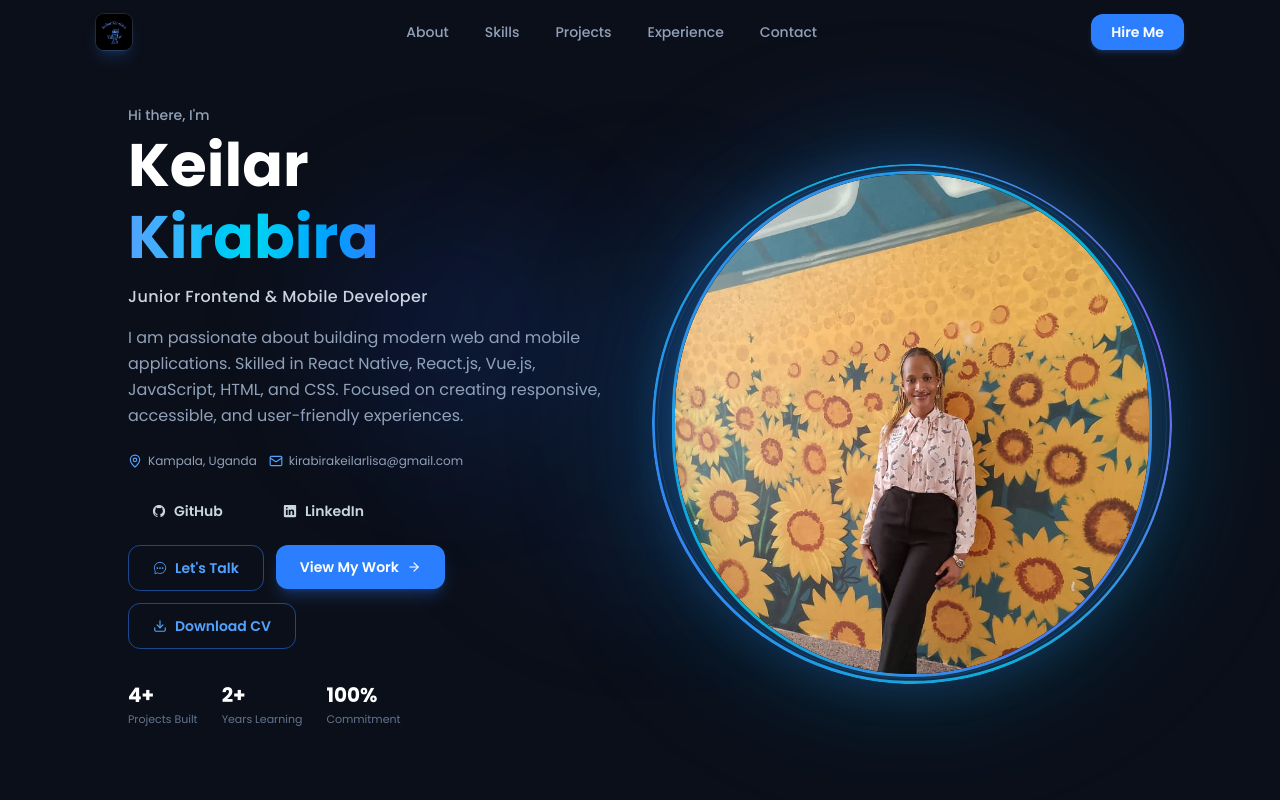
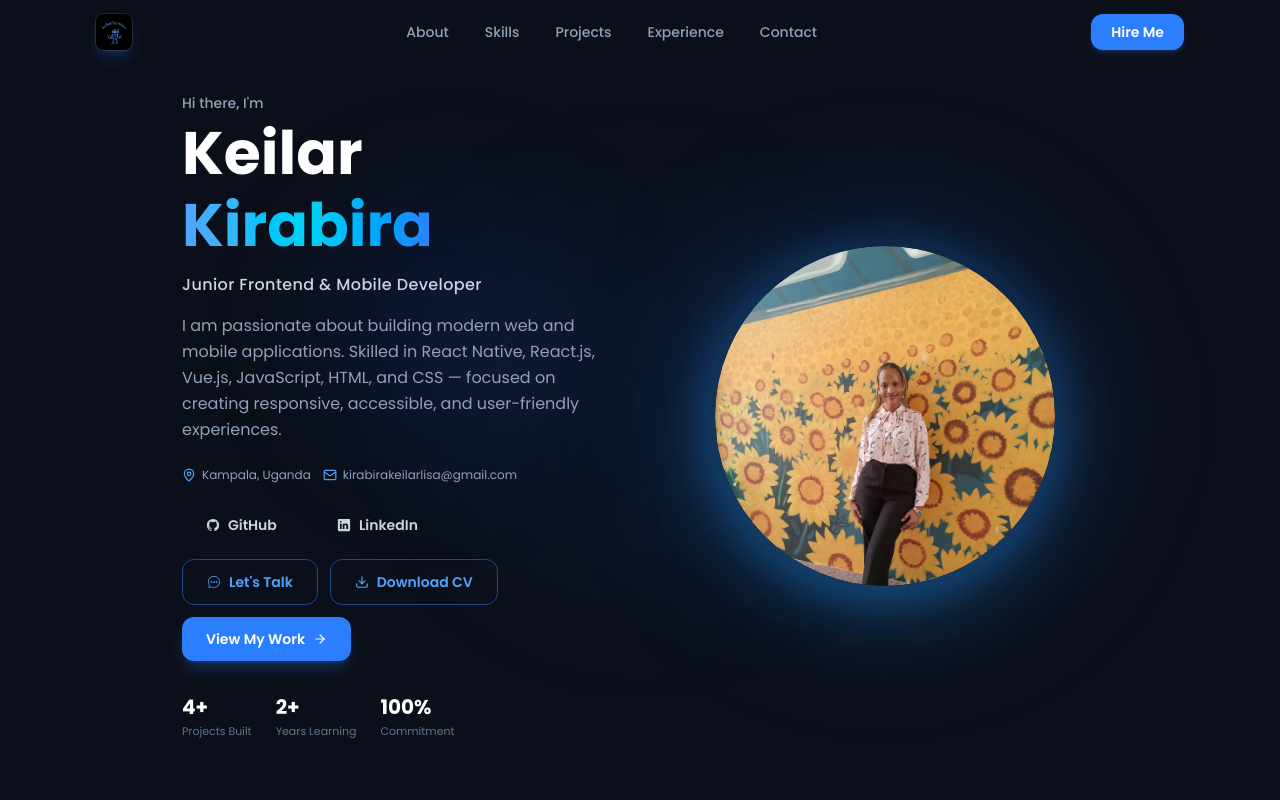
Before and after one commit to Keilar-kirabira/kirabira-keilar-portfolio, a React (Vite) app: page / in a window 1280 px wide. Shown: the top 800 px of the page. Built offline with nearby package versions, Linux system fonts and the light colour scheme.

Commit message:
Modify the hero.jsx section

```diff
--- a/src/components/sections/Hero.jsx
+++ b/src/components/sections/Hero.jsx
@@ -41,11 +41,10 @@ const Hero = () => {
         }}
       />
 
-      <div className="relative z-10 max-w-6xl mx-auto px-4 md:px-8 lg:px-16 pt-20 pb-12 flex flex-col lg:flex-row items-center gap-8 lg:gap-16">
+      <div className="relative z-10 max-w-6xl mx-auto px-4 md:px-8 lg:px-16 pt-20 pb-12 flex flex-col lg:flex-row items-center gap-12 lg:gap-16">
 
         {/* Left — Text */}
         <div className="flex-1 text-center lg:text-left">
-          {/* Greeting */}
           <motion.p
             initial={{ opacity: 0, y: 20 }}
             animate={{ opacity: 1, y: 0 }}
@@ -55,7 +54,6 @@ const Hero = () => {
             Hi there, I'm
           </motion.p>
 
-          {/* Name */}
           <motion.h1
             initial={{ opacity: 0, y: 30 }}
             animate={{ opacity: 1, y: 0 }}
@@ -69,7 +67,6 @@ const Hero = () => {
             </span>
           </motion.h1>
 
-          {/* Role */}
           <motion.p
             initial={{ opacity: 0, y: 20 }}
             animate={{ opacity: 1, y: 0 }}
@@ -79,7 +76,6 @@ const Hero = () => {
             Junior Frontend &amp; Mobile Developer
           </motion.p>
 
-          {/* Description */}
           <motion.p
             initial={{ opacity: 0, y: 20 }}
             animate={{ opacity: 1, y: 0 }}
@@ -87,7 +83,7 @@ const Hero = () => {
             className="text-slate-400 text-sm md:text-base leading-relaxed max-w-lg mx-auto lg:mx-0 mb-6"
           >
             I am passionate about building modern web and mobile applications. Skilled in React
-            Native, React.js, Vue.js, JavaScript, HTML, and CSS. Focused on creating responsive,
+            Native, React.js, Vue.js, JavaScript, HTML, and CSS — focused on creating responsive,
             accessible, and user-friendly experiences.
           </motion.p>
 
@@ -135,7 +131,7 @@ const Hero = () => {
             </Button>
           </motion.div>
 
-
+          {/* Row 2: Let's Talk | Download CV | View My Work */}
           <motion.div
             initial={{ opacity: 0, y: 20 }}
             animate={{ opacity: 1, y: 0 }}
@@ -146,10 +142,6 @@ const Hero = () => {
               <IoChatbubbleEllipsesOutline className="w-3.5 h-3.5" />
               Let's Talk
             </Button>
-            <Button onClick={handleViewWork} variant="primary" size="sm">
-              View My Work
-              <ArrowRight className="w-3.5 h-3.5" />
-            </Button>
             <Button
               href="https://drive.google.com/file/d/1kqaV1GKneZdEsp4K3tAl40ENk4516amK/view?usp=sharing"
               variant="outline"
@@ -158,6 +150,10 @@ const Hero = () => {
             >
               <Download className="w-3.5 h-3.5" />
               Download CV
+            </Button>
+            <Button onClick={handleViewWork} variant="primary" size="sm">
+              View My Work
+              <ArrowRight className="w-3.5 h-3.5" />
             </Button>
           </motion.div>
 
@@ -181,56 +177,34 @@ const Hero = () => {
           </motion.div>
         </div>
 
-        {/* Right — Large Circular Profile Photo */}
-        <div className="flex-1 flex items-start justify-center w-full lg:pt-4">
+        {/* Right — Circular Profile Photo, vertically centered */}
+        <div className="flex-1 flex items-center justify-center w-full">
           <motion.div
             initial={{ opacity: 0, scale: 0.92 }}
             animate={{ opacity: 1, scale: 1 }}
             transition={{ duration: 0.8, delay: 0.4 }}
             className="relative flex items-center justify-center"
           >
-            {/* Outer ambient glow */}
-            <div className="absolute w-96 h-96 lg:w-[480px] lg:h-[480px] xl:w-[560px] xl:h-[560px] rounded-full bg-gradient-to-br from-blue-500/20 to-cyan-400/10 blur-3xl" />
+            {/* Soft ambient glow */}
+            <div className="absolute w-[340px] h-[340px] lg:w-[400px] lg:h-[400px] rounded-full bg-blue-500/20 blur-3xl" />
 
-            {/* Animated gradient ring */}
-            <motion.div
-              animate={{ rotate: 360 }}
-              transition={{ duration: 10, repeat: Infinity, ease: 'linear' }}
-              className="absolute w-[340px] h-[340px] lg:w-[440px] lg:h-[440px] xl:w-[520px] xl:h-[520px] rounded-full"
+            {/* Photo */}
+            <div
+              className="relative z-10 rounded-full overflow-hidden"
               style={{
-                background:
-                  'conic-gradient(from 0deg, #3b82f6, #06b6d4, #8b5cf6, #06b6d4, #3b82f6)',
-                padding: '2.5px',
-                borderRadius: '9999px',
-                WebkitMask:
-                  'linear-gradient(#fff 0 0) content-box, linear-gradient(#fff 0 0)',
-                WebkitMaskComposite: 'xor',
-                maskComposite: 'exclude',
-              }}
-            />
-
-            {/* Static subtle ring */}
-            <div className="absolute w-[330px] h-[330px] lg:w-[430px] lg:h-[430px] xl:w-[510px] xl:h-[510px] rounded-full border border-blue-400/15" />
-
-            {/* Photo container */}
-            <div
-              className="relative z-10 rounded-full p-[3px]"
-              style={{
-                background: 'linear-gradient(135deg, #3b82f6 0%, #06b6d4 50%, #6366f1 100%)',
                 boxShadow:
-                  '0 0 50px rgba(59,130,246,0.30), 0 0 100px rgba(6,182,212,0.12)',
+                  '0 8px 40px rgba(59,130,246,0.4), 0 24px 80px rgba(6,182,212,0.2), 0 2px 16px rgba(0,0,0,0.7)',
               }}
             >
-              <div className="rounded-full overflow-hidden bg-[#0B0F19]">
-                <img
-                  src={keilarPhoto}
-                  alt="Keilar Kirabira"
-                  className="w-80 h-80 lg:w-[420px] lg:h-[420px] xl:w-[500px] xl:h-[500px] object-cover rounded-full block"
-                />
-              </div>
+              <img
+                src={keilarPhoto}
+                alt="Keilar Kirabira"
+                className="w-72 h-72 sm:w-80 sm:h-80 lg:w-[340px] lg:h-[340px] object-cover rounded-full block"
+              />
             </div>
           </motion.div>
         </div>
+
       </div>
     </section>
   )
```
